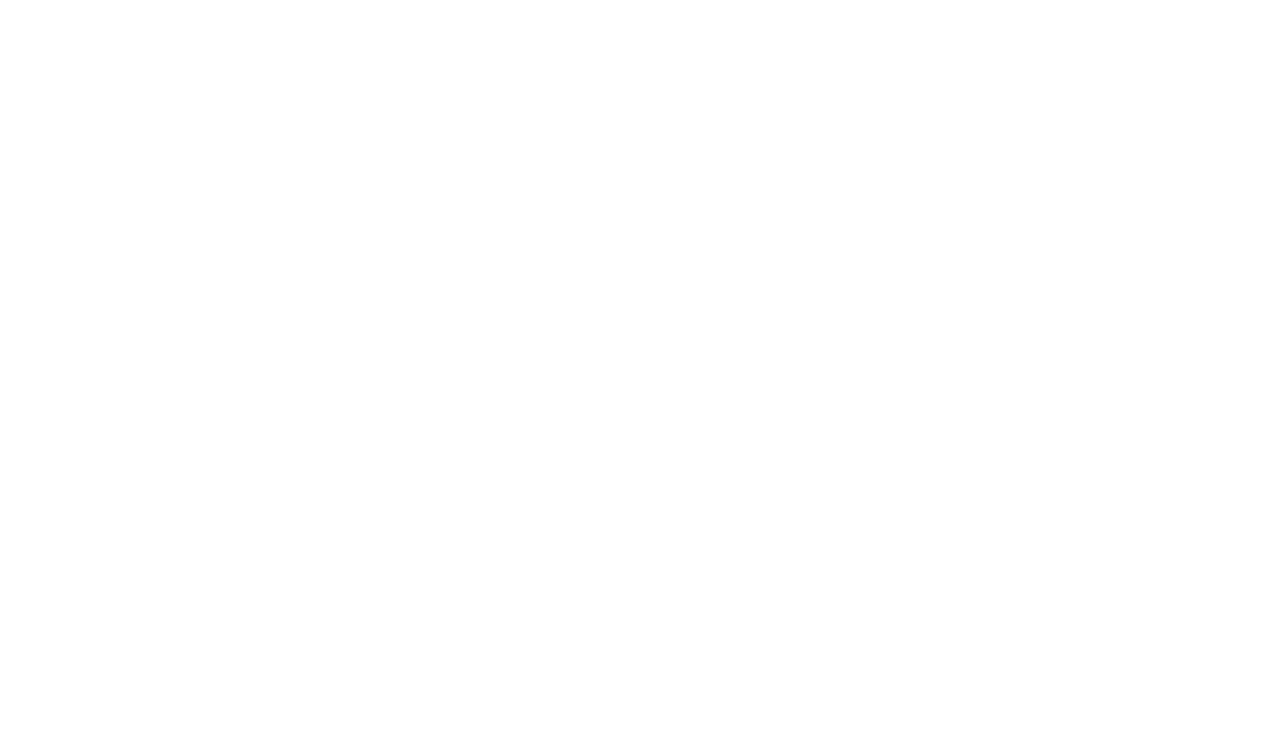
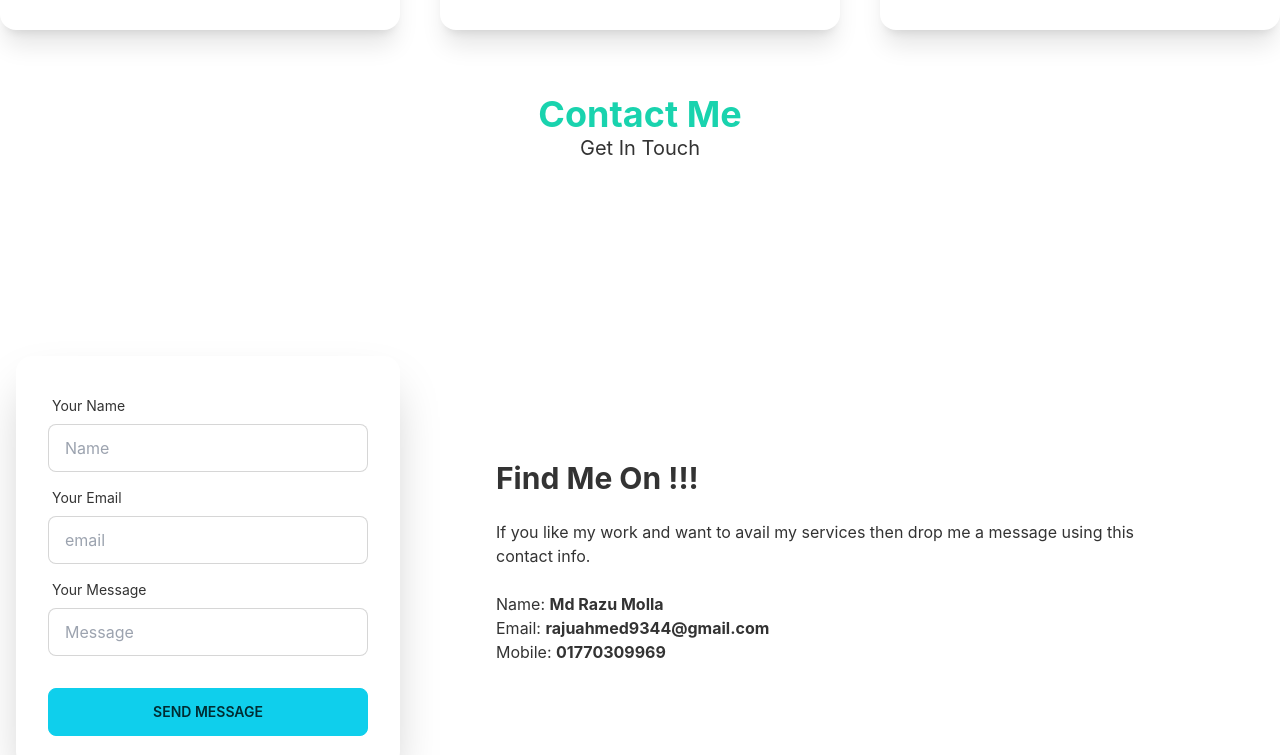
Before and after one commit to razumolla/my-portfolio, a React (Create React App) app: page / in a window 1280 px wide. Shown: the part 2036-2791 px from the top of the page. Before the commit the page ends 2018 px from the top, so only its background shows below. Built offline with nearby package versions, Linux system fonts and the light colour scheme.

Commit message:
contact info added

```diff
--- /dev/null
+++ b/src/components/Contact/Contact.js
@@ -0,0 +1,55 @@
+import React from 'react';
+
+const Contact = () => {
+    return (
+        <div>
+            <div className='text-center mt-16'>
+                <h1 className='text-4xl font-bold text-secondary'>Contact Me</h1>
+                <h3 className='text-xl'>Get In Touch</h3>
+            </div>
+
+
+            <div class="hero min-h-screen ">
+                <div class="hero-content flex-col lg:flex-row-reverse">
+                    <div class="text-center lg:text-left lg:mx-20">
+                        <h1 class="text-3xl font-bold">Find Me On !!! </h1>
+                        <p class="py-6">If you like my work and want to avail my services then drop me a message using this contact info.
+                        </p>
+                        <p>Name: <span className='font-bold'> Md Razu Molla</span> </p>
+                        <p>Email: <span className='font-bold'> rajuahmed9344@gmail.com</span> </p>
+                        <p>Mobile: <span className='font-bold'>01770309969</span> </p>
+                    </div>
+
+                    <div class="card flex-shrink-0 w-full max-w-sm shadow-2xl bg-base-100">
+                        <div class="card-body">
+                            <div class="form-control">
+                                <label class="label">
+                                    <span class="label-text">Your Name</span>
+                                </label>
+                                <input type="text" placeholder="Name" class="input input-bordered" />
+                            </div>
+                            <div class="form-control">
+                                <label class="label">
+                                    <span class="label-text">Your Email</span>
+                                </label>
+                                <input type="text" placeholder="email" class="input input-bordered" />
+                            </div>
+                            <div class="form-control">
+                                <label class="label">
+                                    <span class="label-text">Your Message</span>
+                                </label>
+                                <input type="text" placeholder="Message" class="input input-bordered" />
+                            </div>
+                            <div class="form-control mt-6">
+                                <button class="btn btn-primary">Send Message</button>
+                            </div>
+                        </div>
+                    </div>
+                </div>
+            </div>
+
+        </div>
+    );
+};
+
+export default Contact;
--- a/src/components/Home/Banner.js
+++ b/src/components/Home/Banner.js
@@ -9,7 +9,7 @@ const Banner = () => {
     return (
         <div className="hero min-h-screen ">
             <div className="hero-content flex-col lg:flex-row">
-                <img src="https://i.ibb.co/8DjBZjL/IMG-1697.png" className="max-w-sm rounded-lg shadow-2xl rounded-full ring ring-primary ring-offset-base-100 ring-offset-2" alt='img' />
+                <img src="https://i.ibb.co/8DjBZjL/IMG-1697.png" className="max-w-sm rounded-lg shadow-2xl " alt='img' />
                 <div className='lg:px-16'>
                     <h1 className="text-5xl font-bold">Razu Molla!</h1>
                     <Type className='text-6xl'></Type>
@@ -20,7 +20,7 @@ const Banner = () => {
                     <div className=' justify-center flex'>
                         <div>
                             <Link to='https://drive.google.com/drive/u/0/my-drive' target='_blank'>
-                                <button className="btn btn-outline btn-primary">
+                                <button className="btn text-red-600 btn-primary">
                                     Open Resume
                                 </button>
                             </Link>
--- a/src/components/Home/Home.js
+++ b/src/components/Home/Home.js
@@ -1,4 +1,5 @@
 import React from 'react';
+import Contact from '../Contact/Contact';
 import Projects from '../Projects/Projects';
 import Skills from '../Skills/Skills';
 import Banner from './Banner';
@@ -9,6 +10,7 @@ const Home = () => {
            <Banner></Banner>
            <Skills> </Skills>
            <Projects></Projects>
+           <Contact></Contact>
         </div>
     );
 };
--- a/src/components/Projects/Projects.js
+++ b/src/components/Projects/Projects.js
@@ -8,7 +8,7 @@ import image3 from '../../image/image3.PNG'
 const Projects = () => {
     return (
         <div>
-            <h2 className='text-center text-4xl font-bold mt-10 '>Recent Projects </h2>
+            <h2 className='text-center text-4xl font-bold mt-16 '>Recent Projects </h2>
             <h3 className='text-center text-2xl mb-5 text-secondary font-bold'>I've Completed</h3>
 
             <div className='grid grid-cols-1 md:grid-cols-2 lg:grid-cols-3 gap-10'>
--- a/src/components/Skills/Skills.js
+++ b/src/components/Skills/Skills.js
@@ -3,7 +3,7 @@ import React from 'react';
 const Skills = () => {
     return (
         <div>
-            <h2 className='text-4xl text-center font-bold mb-4'>My <span className='text-secondary'> Skills</span> </h2>
+            <h2 className='text-4xl text-center font-bold mb-10'>My <span className='text-secondary'> Skills</span> </h2>
 
             <div className='grid grid-cols-1 md:grid-cols-2 lg:grid-cols-4 gap-10'>
                 <div class="card  bg-blue-100 shadow-xl ">
```
